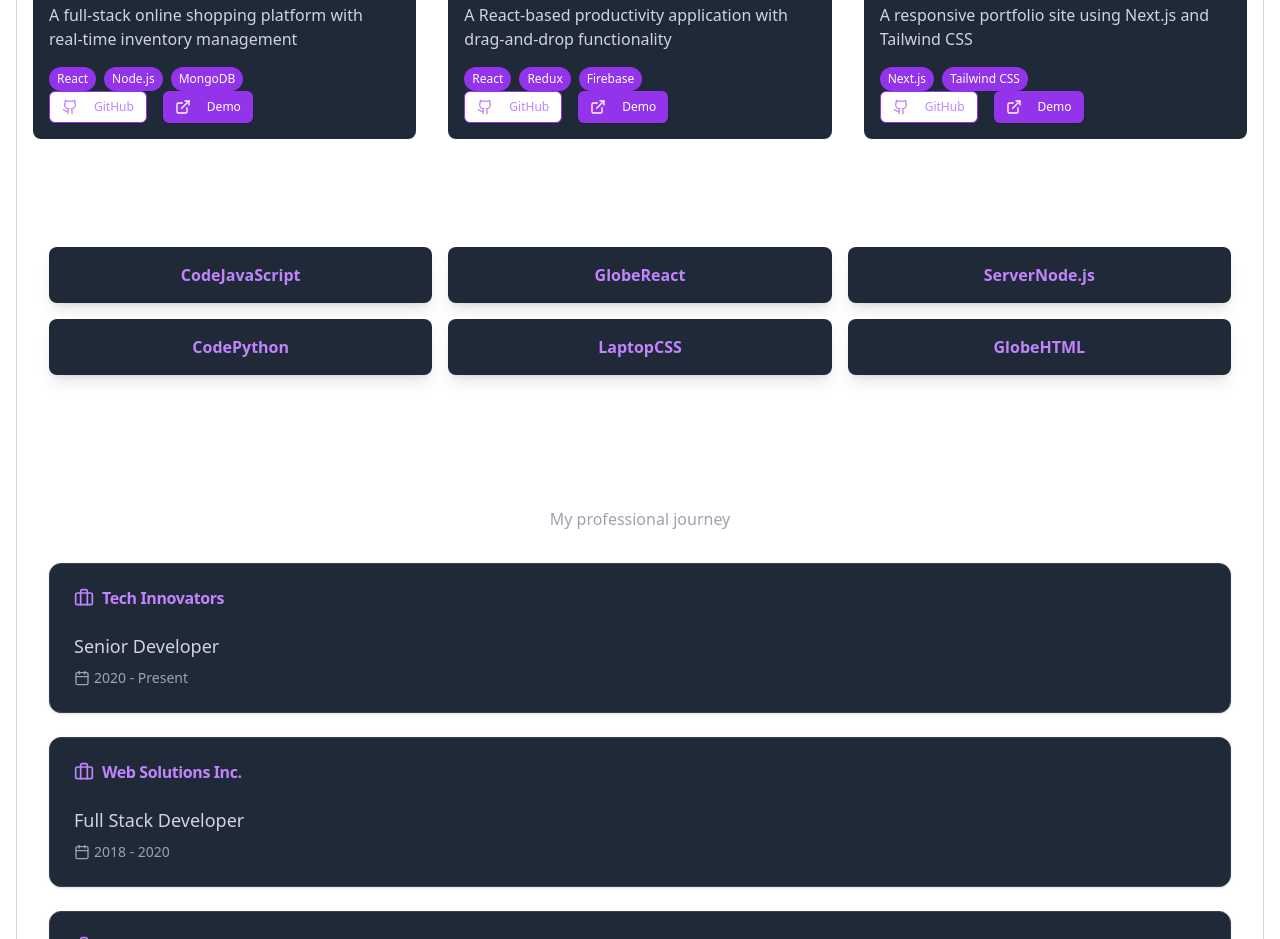
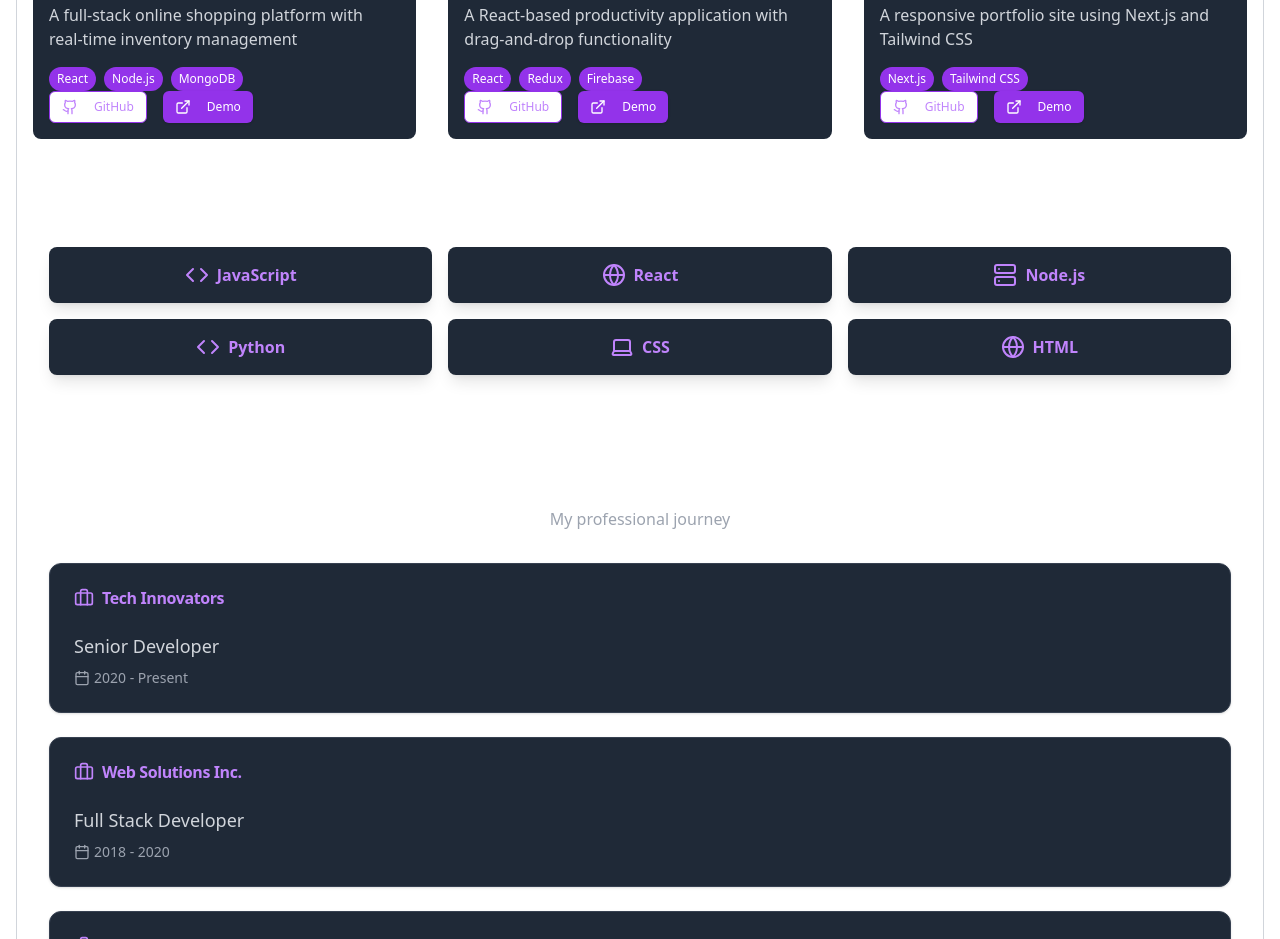
Before and after one commit to moiz2405/Craftable, a Next.js app: page /customize in a window 1280 px wide. Shown: the part 960-1899 px from the top of the page. Built offline with nearby package versions, Linux system fonts and the light colour scheme.

Commit message:
Update SkillsSection component

```diff
--- a/components/templates/portfolio/SkillsSection.tsx
+++ b/components/templates/portfolio/SkillsSection.tsx
@@ -1,47 +1,56 @@
-import { motion } from "framer-motion";
-import { Code, Globe, Server, Laptop } from 'lucide-react';
+import { motion } from "framer-motion"
+import { Code, Globe, Server, Laptop } from "lucide-react"
+import { ErrorBoundary } from "react-error-boundary"
 
 interface Skill {
-    name: string;
-    icon: JSX.Element;
+    name: string
+    icon: string
 }
 
 interface SkillsSectionProps {
-    style: "style1" | "style2" | "style3" | "style4" | "style5";
-    skills?: Skill[];  // Make skills optional
-    onUpdate: (updatedData: unknown) => void;
+    style: "style1" | "style2" | "style3" | "style4" | "style5"
+    skills?: Skill[]
+    onUpdate: (updatedData: unknown) => void
+    isLoading?: boolean
 }
 
-const defaultSkills: Skill[] = [
-    { name: 'JavaScript', icon: <Code className="h-6 w-6" /> },
-    { name: 'React', icon: <Globe className="h-6 w-6" /> },
-    { name: 'Node.js', icon: <Server className="h-6 w-6" /> },
-    { name: 'Python', icon: <Code className="h-6 w-6" /> },
-    { name: 'CSS', icon: <Laptop className="h-6 w-6" /> },
-    { name: 'HTML', icon: <Globe className="h-6 w-6" /> },
-];
+const iconMap: { [key: string]: JSX.Element } = {
+    Code: <Code />,
+    Globe: <Globe />,
+    Server: <Server />,
+    Laptop: <Laptop />,
+}
 
-export function SkillsSection({ style, skills = defaultSkills, onUpdate }: SkillsSectionProps) {
+export function SkillsSection({ style, skills = defaultSkills, onUpdate, isLoading = false }: SkillsSectionProps) {
     const containerVariants = {
         hidden: { opacity: 0 },
-        visible: { opacity: 1, transition: { staggerChildren: 0.1 } }
-    };
+        visible: { opacity: 1, transition: { staggerChildren: 0.1 } },
+    }
 
     const itemVariants = {
         hidden: { y: 20, opacity: 0 },
-        visible: { y: 0, opacity: 1 }
-    };
+        visible: { y: 0, opacity: 1 },
+    }
 
     const renderContent = () => {
+        if (isLoading) {
+            return <div className="text-white text-center">Loading skills...</div>
+        }
+
         if (!Array.isArray(skills)) {
-            console.error("Invalid 'skills' prop: Expected an array.");
-            return null;
+            console.error("Invalid 'skills' prop: Expected an array.")
+            return <div className="text-white text-center">Error loading skills. Please try again.</div>
         }
 
         switch (style) {
-            case 'style1':
+            case "style1":
                 return (
-                    <motion.div variants={containerVariants} initial="hidden" animate="visible" className="grid grid-cols-2 md:grid-cols-3 gap-4">
+                    <motion.div
+                        variants={containerVariants}
+                        initial="hidden"
+                        animate="visible"
+                        className="grid grid-cols-2 md:grid-cols-3 gap-4"
+                    >
                         {skills.map((skill, index) => (
                             <motion.div
                                 key={index}
@@ -49,14 +58,15 @@ export function SkillsSection({ style, skills = defaultSkills, onUpdate }: Skill
                                 className="bg-gray-800 p-4 rounded-lg text-center shadow-lg transform transition-all duration-300 hover:scale-105 hover:bg-gray-700"
                             >
                                 <span className="text-purple-400 font-semibold flex items-center justify-center gap-2">
-                                    {skill.icon}
+                                    {iconMap[skill.icon] || <Globe />}
+                                    <span className="sr-only">Skill:</span>
                                     {skill.name}
                                 </span>
                             </motion.div>
                         ))}
                     </motion.div>
-                );
-            case 'style2':
+                )
+            case "style2":
                 return (
                     <motion.div variants={containerVariants} initial="hidden" animate="visible">
                         {skills.map((skill, index) => (
@@ -65,66 +75,115 @@ export function SkillsSection({ style, skills = defaultSkills, onUpdate }: Skill
                                 variants={itemVariants}
                                 className="flex items-center gap-4 p-4 bg-gray-800 rounded-lg mb-4 shadow-lg"
                             >
-                                <span className="text-purple-400 text-xl">{skill.icon}</span>
-                                <span className="text-white text-lg">{skill.name}</span>
+                                <span className="text-purple-400 text-xl" aria-hidden="true">
+                                    {iconMap[skill.icon] || <Globe />}
+                                </span>
+                                <span className="text-white text-lg">
+                                    <span className="sr-only">Skill:</span>
+                                    {skill.name}
+                                </span>
                             </motion.div>
                         ))}
                     </motion.div>
-                );
-            case 'style3':
+                )
+            case "style3":
                 return (
-                    <motion.div variants={containerVariants} initial="hidden" animate="visible" className="grid grid-cols-1 sm:grid-cols-2 md:grid-cols-3 gap-4">
+                    <motion.div
+                        variants={containerVariants}
+                        initial="hidden"
+                        animate="visible"
+                        className="grid grid-cols-1 sm:grid-cols-2 md:grid-cols-3 gap-4"
+                    >
                         {skills.map((skill, index) => (
                             <motion.div
                                 key={index}
                                 variants={itemVariants}
                                 className="relative bg-gray-700 p-8 rounded-lg text-white shadow-lg"
                             >
-                                <div className="absolute inset-0 bg-cover bg-center opacity-20" style={{ backgroundImage: `url('/path-to-background-image.jpg')` }}></div>
-                                <span className="relative z-10 flex items-center justify-center gap-2 text-2xl">{skill.icon} {skill.name}</span>
+                                <div
+                                    className="absolute inset-0 bg-cover bg-center opacity-20"
+                                    style={{ backgroundImage: `url('/placeholder.svg?height=200&width=200')` }}
+                                    aria-hidden="true"
+                                ></div>
+                                <span className="relative z-10 flex items-center justify-center gap-2 text-2xl">
+                                    <span aria-hidden="true">{iconMap[skill.icon] || <Globe />}</span>
+                                    <span className="sr-only">Skill:</span>
+                                    {skill.name}
+                                </span>
                             </motion.div>
                         ))}
                     </motion.div>
-                );
-            case 'style4':
+                )
+            case "style4":
                 return (
-                    <motion.div variants={containerVariants} initial="hidden" animate="visible" className="grid grid-cols-3 sm:grid-cols-4 gap-4">
+                    <motion.div
+                        variants={containerVariants}
+                        initial="hidden"
+                        animate="visible"
+                        className="grid grid-cols-3 sm:grid-cols-4 gap-4"
+                    >
                         {skills.map((skill, index) => (
                             <motion.div
                                 key={index}
                                 variants={itemVariants}
                                 className="flex flex-col items-center justify-center p-4 bg-gray-800 rounded-full shadow-lg"
                             >
-                                <span className="text-purple-400 text-3xl">{skill.icon}</span>
-                                <span className="text-white text-sm mt-2">{skill.name}</span>
+                                <span className="text-purple-400 text-3xl" aria-hidden="true">
+                                    {iconMap[skill.icon] || <Globe />}
+                                </span>
+                                <span className="text-white text-sm mt-2">
+                                    <span className="sr-only">Skill:</span>
+                                    {skill.name}
+                                </span>
                             </motion.div>
                         ))}
                     </motion.div>
-                );
-            case 'style5':
+                )
+            case "style5":
                 return (
-                    <motion.div variants={containerVariants} initial="hidden" animate="visible" className="grid grid-cols-2 md:grid-cols-4 gap-4">
+                    <motion.div
+                        variants={containerVariants}
+                        initial="hidden"
+                        animate="visible"
+                        className="grid grid-cols-2 md:grid-cols-4 gap-4"
+                    >
                         {skills.map((skill, index) => (
                             <motion.div
                                 key={index}
                                 variants={itemVariants}
                                 className="bg-gray-800 p-6 rounded-lg text-center shadow-lg"
                             >
-                                <span className="text-purple-400 text-4xl">{skill.icon}</span>
-                                <span className="text-white text-xl mt-4">{skill.name}</span>
+                                <span className="text-purple-400 text-4xl" aria-hidden="true">
+                                    {iconMap[skill.icon] || <Globe />}
+                                </span>
+                                <span className="text-white text-xl mt-4 block">
+                                    <span className="sr-only">Skill:</span>
+                                    {skill.name}
+                                </span>
                             </motion.div>
                         ))}
                     </motion.div>
-                );
+                )
             default:
-                return null;
+                return null
         }
-    };
+    }
 
     return (
-        <section className="container mx-auto px-4 py-6">
-            <h2 className="text-3xl font-bold text-center mb-12 text-white">My Skills</h2>
-            {renderContent()}
-        </section>
-    );
+        <ErrorBoundary fallback={<div className="text-white text-center">Something went wrong. Please try again.</div>}>
+            <section className="container mx-auto px-4 py-6">
+                <h2 className="text-3xl font-bold text-center mb-12 text-white">My Skills</h2>
+                {renderContent()}
+            </section>
+        </ErrorBoundary>
+    )
 }
+
+const defaultSkills: Skill[] = [
+    { name: "JavaScript", icon: "Code" },
+    { name: "React", icon: "Globe" },
+    { name: "Node.js", icon: "Server" },
+    { name: "Python", icon: "Code" },
+    { name: "CSS", icon: "Laptop" },
+    { name: "HTML", icon: "Globe" },
+]
```
